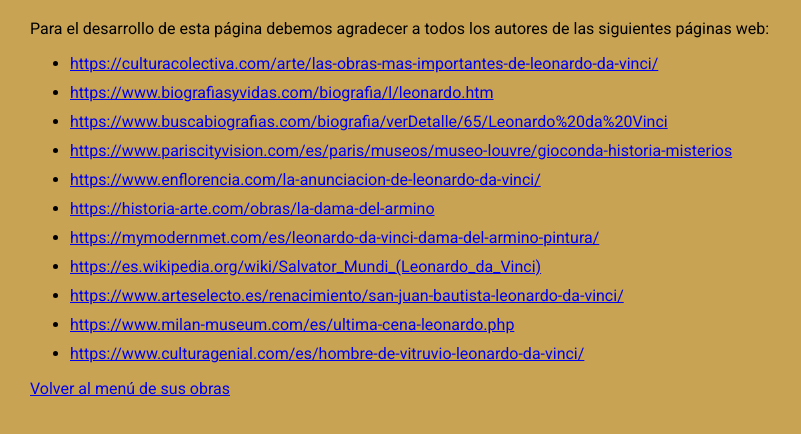
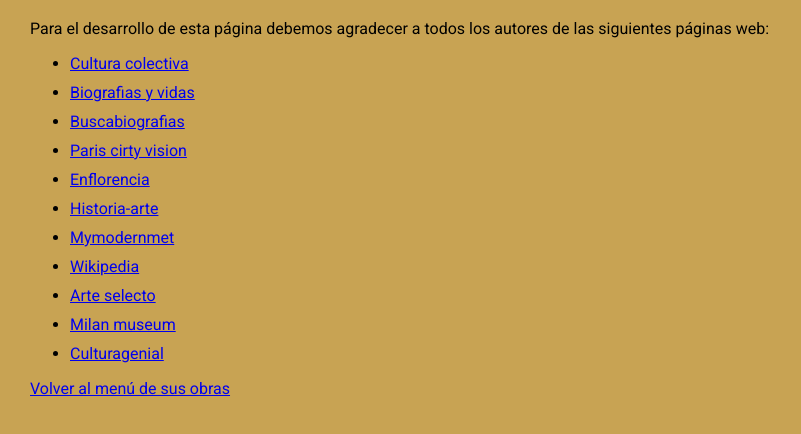
Before and after one commit to UOC-MIPB/HTML-CSS-1-PEC-3, a website built with Parcel: page src/views/bibliography.html in a window 1280 px wide. Shown: the part 82-516 px from the top of the page, without its empty margins (0-801 px from the left). Built offline with nearby package versions, Linux system fonts and the light colour scheme.

Commit message:
correction bio

```diff
--- a/src/views/bibliography.html
+++ b/src/views/bibliography.html
@@ -23,77 +23,77 @@
         <a
           target="_blank"
           href="https://culturacolectiva.com/arte/las-obras-mas-importantes-de-leonardo-da-vinci/"
-          >https://culturacolectiva.com/arte/las-obras-mas-importantes-de-leonardo-da-vinci/</a
+          >Cultura colectiva</a
         >
       </li>
       <li>
         <a
           target="_blank"
           href="https://www.biografiasyvidas.com/biografia/l/leonardo.htm"
-          >https://www.biografiasyvidas.com/biografia/l/leonardo.htm</a
+          >Biografias y vidas</a
         >
       </li>
       <li>
         <a
           target="_blank"
           href="https://www.buscabiografias.com/biografia/verDetalle/65/Leonardo%20da%20Vinci"
-          >https://www.buscabiografias.com/biografia/verDetalle/65/Leonardo%20da%20Vinci</a
+          >Buscabiografias</a
         >
       </li>
       <li>
         <a
           target="_blank"
           href="https://www.pariscityvision.com/es/paris/museos/museo-louvre/gioconda-historia-misterios"
-          >https://www.pariscityvision.com/es/paris/museos/museo-louvre/gioconda-historia-misterios</a
+          >Paris cirty vision</a
         >
       </li>
       <li>
         <a
           target="_blank"
           href="https://www.enflorencia.com/la-anunciacion-de-leonardo-da-vinci/"
-          >https://www.enflorencia.com/la-anunciacion-de-leonardo-da-vinci/</a
+          >Enflorencia</a
         >
       </li>
       <li>
         <a
           target="_blank"
           href="https://historia-arte.com/obras/la-dama-del-armino"
-          >https://historia-arte.com/obras/la-dama-del-armino</a
+          >Historia-arte</a
         >
       </li>
       <li>
         <a
           target="_blank"
           href="https://mymodernmet.com/es/leonardo-da-vinci-dama-del-armino-pintura/"
-          >https://mymodernmet.com/es/leonardo-da-vinci-dama-del-armino-pintura/</a
+          >Mymodernmet</a
         >
       </li>
       <li>
         <a
           target="_blank"
           href="https://es.wikipedia.org/wiki/Salvator_Mundi_(Leonardo_da_Vinci)"
-          >https://es.wikipedia.org/wiki/Salvator_Mundi_(Leonardo_da_Vinci)</a
+          >Wikipedia</a
         >
       </li>
       <li>
         <a
           target="_blank"
           href="https://www.arteselecto.es/renacimiento/san-juan-bautista-leonardo-da-vinci/"
-          >https://www.arteselecto.es/renacimiento/san-juan-bautista-leonardo-da-vinci/</a
+          >Arte selecto</a
         >
       </li>
       <li>
         <a
           target="_blank"
           href="https://www.milan-museum.com/es/ultima-cena-leonardo.php"
-          >https://www.milan-museum.com/es/ultima-cena-leonardo.php</a
+          >Milan museum</a
         >
       </li>
       <li>
         <a
           target="_blank"
           href="https://www.culturagenial.com/es/hombre-de-vitruvio-leonardo-da-vinci/"
-          >https://www.culturagenial.com/es/hombre-de-vitruvio-leonardo-da-vinci/</a
+          >Culturagenial</a
         >
       </li>
     </ul>
```
